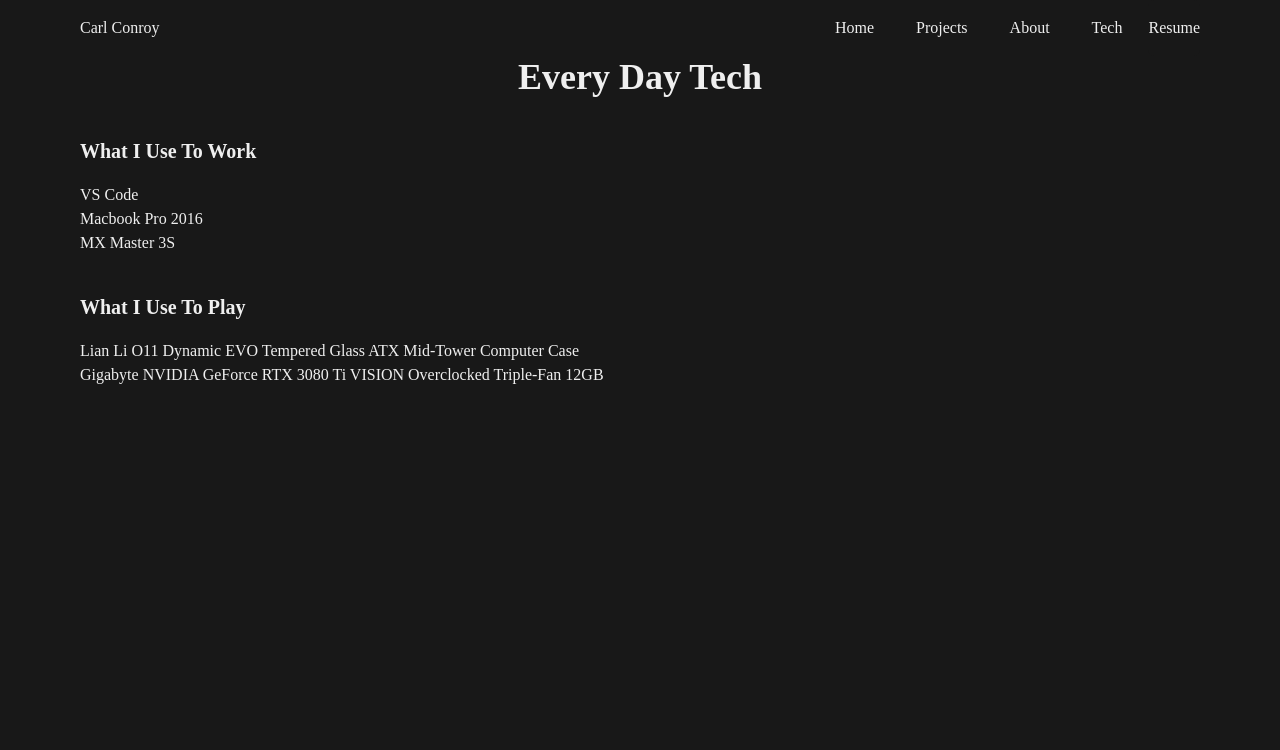
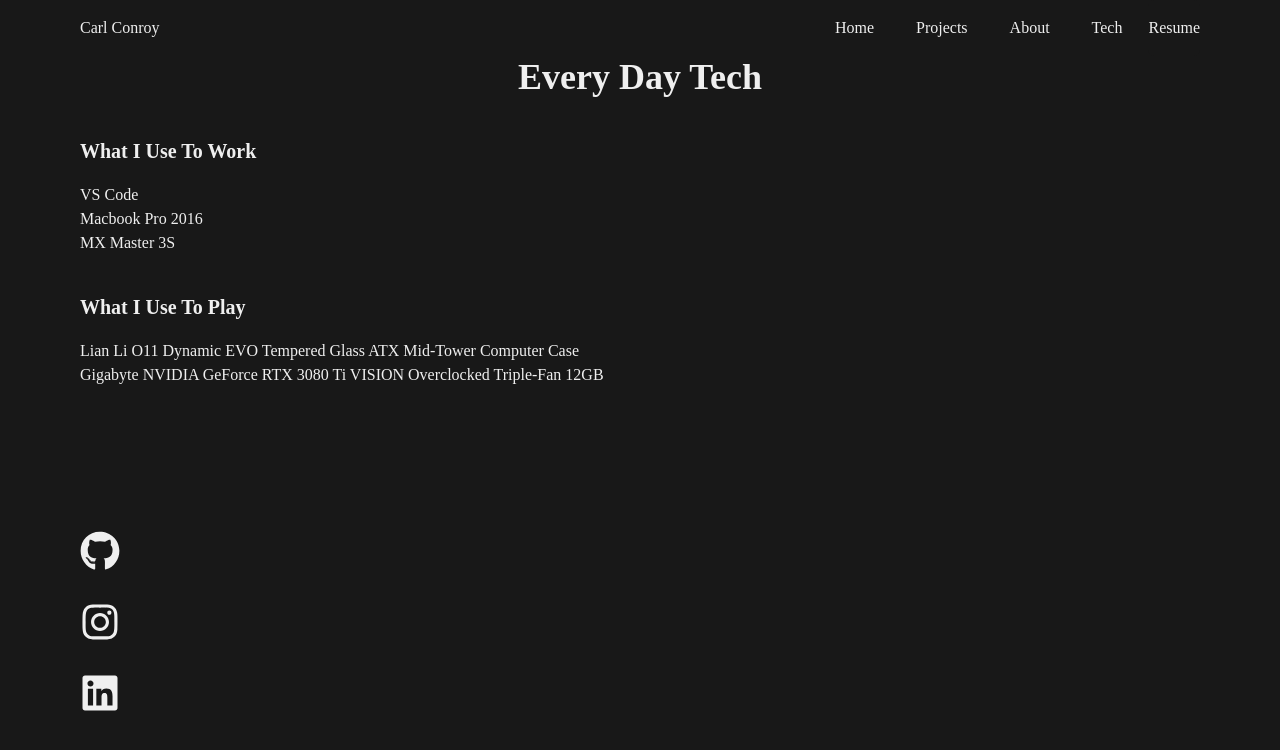
Before and after one commit to CarlinCharge/carlconroyv2, a Next.js app: page /TechPage in a window 1280 px wide. Shown: the top 750 px of the page. Built offline with nearby package versions, Linux system fonts and the light colour scheme.

Commit message:
add sticky socials component

```diff
--- a/package.json
+++ b/package.json
@@ -22,6 +22,7 @@
     "next": "13.0.4",
     "react": "18.2.0",
     "react-dom": "18.2.0",
+    "react-icons": "^4.7.1",
     "typescript": "4.9.3"
   },
   "devDependencies": {
--- a/src/components/About/About.tsx
+++ b/src/components/About/About.tsx
@@ -4,9 +4,9 @@
 
 const About = () => {
   return (
-    <Container maxW="6xl" align="center">
+    <Container maxW="6xl">
       <Flex align="center" justify="center">
-        <Heading width="50%">
+        <Heading width="50%" textAlign="center">
           Carl Conroy is a visual storyteller, thoughtful UX designer, and
           software developer.
         </Heading>
--- a/src/components/Layout/Layout.tsx
+++ b/src/components/Layout/Layout.tsx
@@ -1,5 +1,6 @@
 import { Container } from "@chakra-ui/react";
 import Nav from "../Nav/Nav";
+import { StickySocials } from "../Socials/StickySocials";
 
 interface Props {
   children: React.ReactNode;
@@ -8,6 +9,7 @@
   return (
     <Container maxWidth="6xl">
       <Nav />
+      <StickySocials />
       {children}
     </Container>
   );
--- /dev/null
+++ b/src/components/Socials/SocialItems.ts
@@ -0,0 +1,27 @@
+import React from "react";
+import { FaGithub, FaInstagram, FaLinkedin } from "react-icons/fa";
+import { IconType } from "react-icons/lib";
+
+interface SocialItem {
+  icon:IconType;
+    alt: string;
+  href: string;
+}
+
+export const SocialItems: SocialItem[] = [
+  {
+    icon: FaGithub,
+    href: "https://github.com/CarlinCharge",
+    alt:"Github Profile"
+  },
+    {
+    icon: FaInstagram,
+    href: "https://www.instagram.com/carlconroydesign/",
+    alt:"Github Profile"
+  },
+    {
+    icon: FaLinkedin,
+    href: "https://www.instagram.com/carlconroydesign/",
+    alt:"Github Profile"
+  }
+];
--- /dev/null
+++ b/src/components/Socials/StickySocials.tsx
@@ -0,0 +1,19 @@
+import { Icon, Grid, List, ListItem, Link } from "@chakra-ui/react";
+import { SocialItems } from "./SocialItems";
+
+const size = "10";
+export const StickySocials = () => {
+  return (
+    <List position="fixed" bottom="20" gap="6" display="grid">
+      {SocialItems.map((item) => {
+        return (
+          <ListItem>
+            <Link>
+              <Icon as={item.icon} w={size} h={size} />
+            </Link>
+          </ListItem>
+        );
+      })}
+    </List>
+  );
+};
--- a/src/components/Tech/Tech.tsx
+++ b/src/components/Tech/Tech.tsx
@@ -26,7 +26,12 @@
             {TechItems.map((item) => {
               return (
                 <ListItem>
-                  <Link href={item.href} key={item.text}>
+                  <Link
+                    as={NextLink}
+                    href={item.href}
+                    key={item.text}
+                    isExternal={item.isExternal}
+                  >
                     {item.text}
                   </Link>
                 </ListItem>
--- a/src/components/Tech/TechItems.ts
+++ b/src/components/Tech/TechItems.ts
@@ -1,15 +1,17 @@
 interface TechItem {
   text: string;
   href: string;
+  isExternal?: boolean;
 }
 
 export const TechItems: TechItem[] = [
   {
     text: "VS Code",
-    href: "#",
+    href: "https://code.visualstudio.com/",
+    isExternal: true
   },
   { text: "Macbook Pro 2016", href: "#" },
   { text: "MX Master 3S", href: "#"}
-//   shorturl.at/eyIT6
+
 
 ];
--- a/src/pages/index.tsx
+++ b/src/pages/index.tsx
@@ -1,4 +1,4 @@
-import { Heading, Flex, Center } from "@chakra-ui/react";
+import { Heading, Flex } from "@chakra-ui/react";
 import Head from "next/head";
 import { Layout } from "../components/Layout/Layout";
 
--- a/src/pages/resume.tsx
+++ b/src/pages/resume.tsx
@@ -1,7 +1,7 @@
 import { ResumeContent } from "../components/Resume/resumecontent";
 import { Layout } from "../components/Layout/Layout";
 
-const Resume = () => {
+export const Resume = () => {
   return (
     <Layout>
       <ResumeContent />
```
Also changed, not shown: 1 other file (tests, documents, lock files or other folders).
